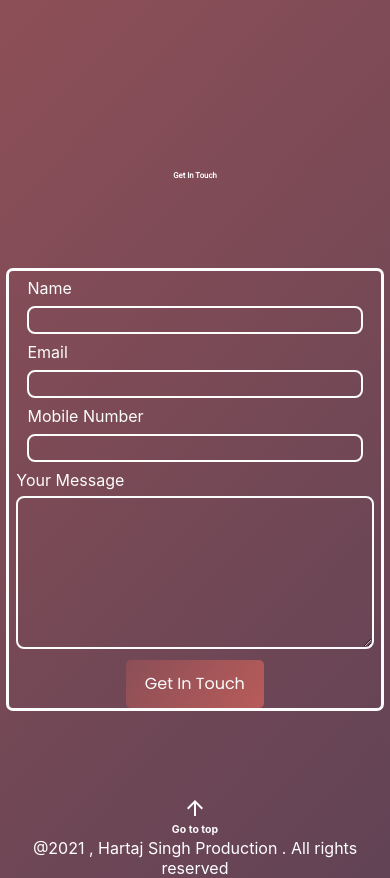
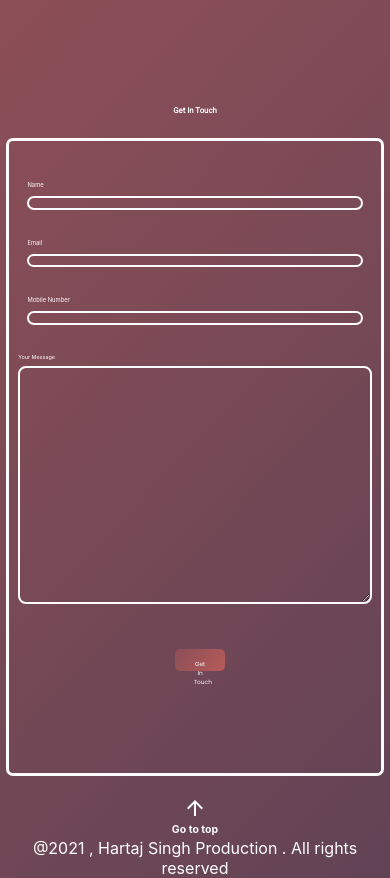
Before and after one commit to Hartaj-Singh-Dev/Personal-Website-Frontend, a React (Create React App) app: page / in a window 390 px wide. Shown: the part 2540-3418 px from the top of the page. Built offline with nearby package versions, Linux system fonts and the light colour scheme; a web font is replaced by a local one.

Commit message:
Hope that responsive will stay same in production

```diff
--- a/src/Styles/Contact.css
+++ b/src/Styles/Contact.css
@@ -48,7 +48,7 @@ div.contactForm{
     margin: 0rem 0 0 4rem;
     height:70vh;
     width: 40vw; */
-    /* min-height: 90%; */
+    min-height: 90%;
     color: #fcfcfc;
     min-width: 100%;
     color:#fcfcfc;
@@ -58,24 +58,32 @@ div.contactForm form{
     display: flex;
     flex-direction: column;
     align-items: center;
+    justify-content: space-evenly;
+    height: 92%;
 }
 
 div.contactForm form div.Input{
-    height: 4rem;
+    height: 6vw;
     padding-top: 0.4rem;
     width: 90%;
     display: flex;
     flex-direction: column;
     align-items: flex-start;
 }
+
+div.Input label{
+    font-size: 1.5vw;
+}
 div.contactForm form div.Input input{
     margin-top: 0.5rem;
-    padding: 0.3rem 0 0.3rem 0.1rem;
+    padding: 0.3rem 0 0.3rem 0.4rem;
     border: none;
     width: 100%;
     outline-width: 0;
+    height: 60%;
     background: transparent;
     color: #fcfcfc;
+    font-size: 1.4vw;
     border: 2px solid #fcfcfc;
     border-radius: 8px;
 }
@@ -84,10 +92,10 @@ div.contactForm form div.Input input:focus{
 }
 
 div.contactForm form div.TextAreaInput{
-    height: 11.2rem;
+    height: 43%;
     display: flex;
     margin: 0.4rem 0 0 0;
-    width: 96%;
+    width: 95%;
     flex-direction: column;
     align-items: flex-start;
 }
@@ -102,14 +110,19 @@ div.contactForm form div.TextAreaInput textarea{
     outline-width: 0;
     /* resize: vertical; */
     color: #fcfcfc;
-    font-size: large;
-    height: 11rem;
+    padding: 0 0 0 0.2rem;
+
+    font-size: 1.4vw;
+    height: 100%;
 }
 
 div.contactForm form div.TextAreaInput textarea:active{
    border: 2.5px solid #fcfcfc;
 }
 
+div.TextAreaInput label{
+    font-size: 1.4vw;
+}
 
 /*
 div.contactForm form div.Input input{
@@ -186,14 +199,20 @@ div.contactForm button.submitButton:active{
 div.ErrorandButton{
     width: 100%;
     display: flex;
+    justify-content: flex-start;
 }
 div.ErrorandButton div.error{
     height: 1rem;
-    width: 5.4rem;
+    width: 30%;
+}
+div.submitButton{
+    width:40%;
 }
 
-div.ErrorandButton button.submitButton{
-    margin:0.7rem 0 0 3.8rem;
+div.ErrorandButton div.submitButton button.submitButton{
+    height: 4vw;
+    width: 13vw;
+    font-size: 1.5vw;
 }
 div.HomeArrow{
     margin: -7px 0 2px 0;
--- a/src/components/Contact.jsx
+++ b/src/components/Contact.jsx
@@ -105,6 +105,7 @@ const Contact = () => {
                   <div className="error">
                 <h1 style={{fontSize:'14px',color:'red'}}>{Error}</h1>
                 </div>
+                <div className="submitButton">
                 <button
                   type="submit"
                   className="submitButton"
@@ -114,6 +115,7 @@ const Contact = () => {
                 >
                   Get In Touch
                 </button>
+                </div>
                 </div>
               </form>
             </div>
```
